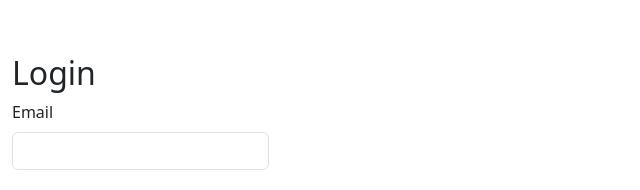
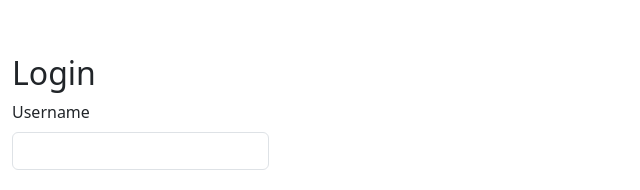
Before and after one commit to nkemdilimjulie/Product-Review-code, a React (Vite) app: page /login in a window 1280 px wide. Shown: the part 218-408 px from the top of the page, without its empty margins (0-640 px from the left). Built offline with nearby package versions, Linux system fonts and the light colour scheme.

Commit message:
frontend: creates register and login pages

```diff
--- a/src/components/Login.jsx
+++ b/src/components/Login.jsx
@@ -4,17 +4,30 @@ import { useNavigate } from "react-router-dom";
 import axios from "axios";
 
 const Login = () => {
-  const [email, setEmail] = useState("");
+  const [username, setUsername] = useState(""); // Changed from email to username
   const [password, setPassword] = useState("");
   const { login } = useAuth();
   const navigate = useNavigate();
 
   const handleSubmit = async (e) => {
     e.preventDefault();
+
     try {
-      const response = await axios.post("http://localhost:8000/admin/login/", { email, password });
-      login(response.data.token); // Assuming the token is in response.data.token
-      navigate("http://localhost:8000/api/marketers/"); // ✅ Corrected incorrect URL from previous code
+      const response = await axios.post("http://localhost:8080/admin/login/", { username, password });
+
+      // Assuming the response contains a token and user data
+      const { token, is_marketer, is_admin } = response.data;
+      login(token); // Save token for authentication
+
+      // Determine the redirect path
+      if (is_admin) {
+        navigate("http://localhost:8080/admin/login");
+      } else if (is_marketer) {
+        navigate("http://localhost:8080/api/marketers/");
+      } else {
+        navigate("http://localhost:8080/api/reviews/");
+      }
+
     } catch (error) {
       console.error("Login failed", error);
     }
@@ -25,13 +38,13 @@ const Login = () => {
       <h2>Login</h2>
       <form onSubmit={handleSubmit}>
         <div className="mb-3">
-          <label htmlFor="email" className="form-label">Email</label>
+          <label htmlFor="username" className="form-label">Username</label>
           <input
-            type="email"
+            type="text"
             className="form-control"
-            id="email"
-            value={email}
-            onChange={(e) => setEmail(e.target.value)}
+            id="username"
+            value={username}
+            onChange={(e) => setUsername(e.target.value)}
             required
           />
         </div>
```
